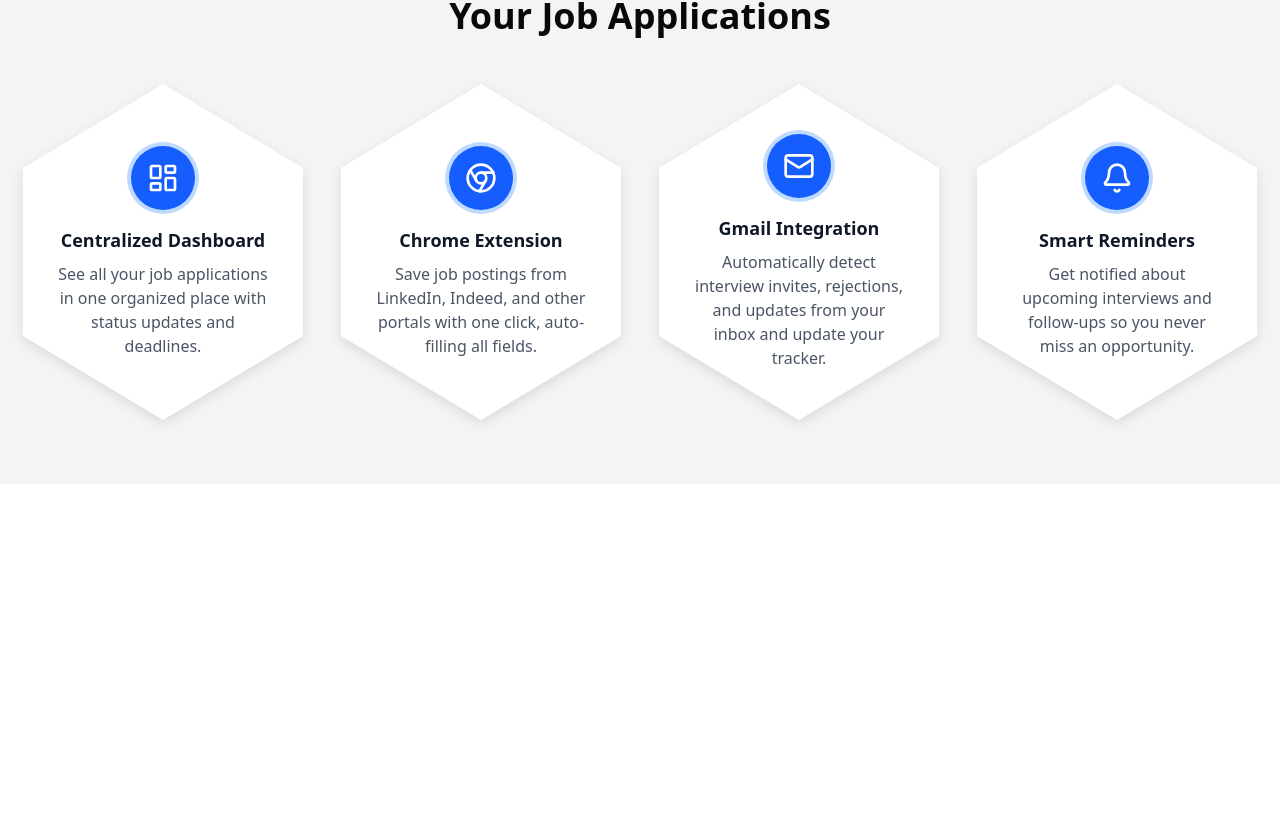
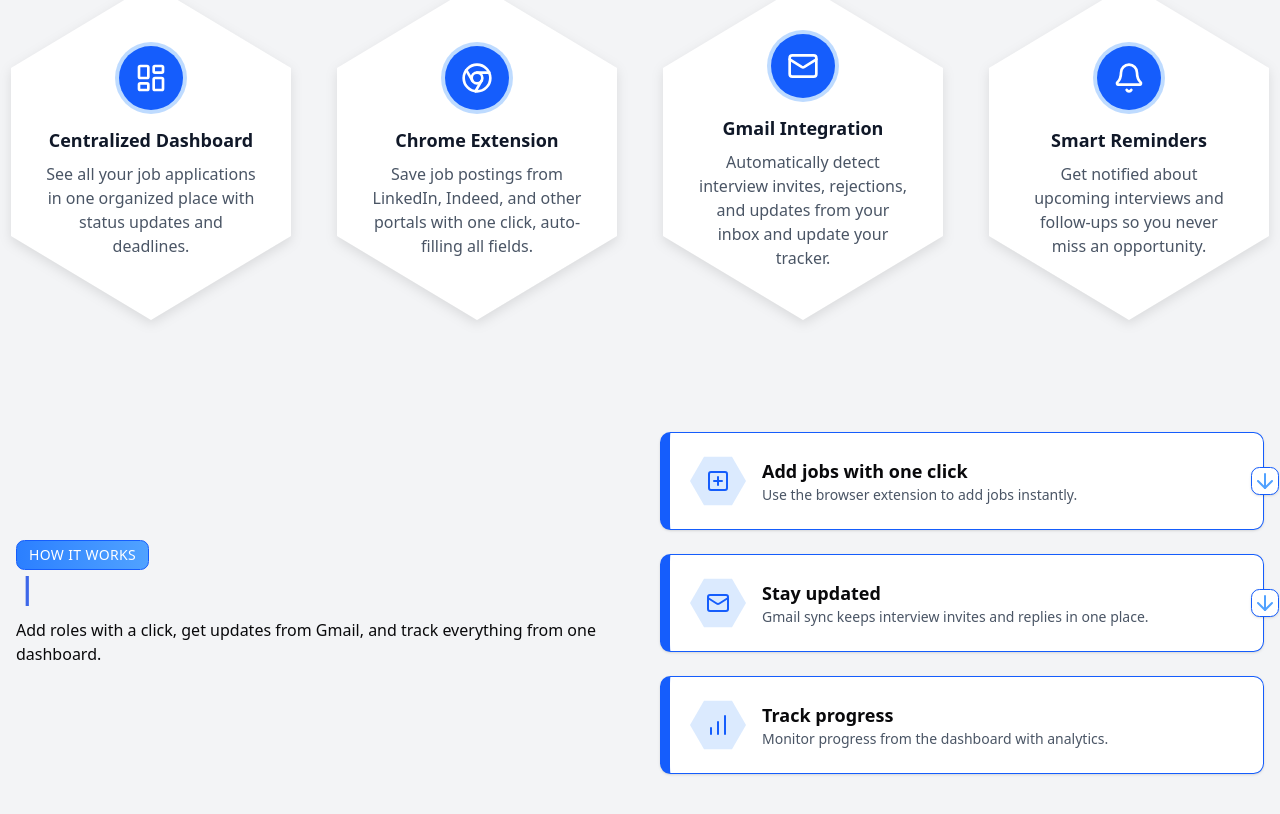
Before and after one commit to iftekhar08019/apply_mate, a Next.js app: page / in a window 1280 px wide. Shown: the part 720-1534 px from the top of the page. Before the commit the page ends 1204 px from the top, so only its background shows below. Built offline with nearby package versions, Linux system fonts and the light colour scheme.

Commit message:
added how to work section

```diff
--- a/package.json
+++ b/package.json
@@ -13,12 +13,14 @@
     "@radix-ui/react-slot": "^1.2.3",
     "class-variance-authority": "^0.7.1",
     "clsx": "^2.1.1",
+    "lenis": "^1.3.11",
     "lottie-react": "^2.4.1",
     "lucide-react": "^0.544.0",
     "next": "15.5.4",
     "next-themes": "^0.4.6",
     "react": "19.1.0",
     "react-dom": "19.1.0",
+    "react-simple-typewriter": "^5.0.1",
     "tailwind-merge": "^3.3.1"
   },
   "devDependencies": {
--- a/src/app/components/banner-section.tsx
+++ b/src/app/components/banner-section.tsx
@@ -1,7 +1,7 @@
 "use client";
 import React, { useEffect, useState } from "react";
 import Lottie from "lottie-react";
-import { Button } from "@/components/ui/button";
+
 
 export default function BannerSection() {
   const [animationData, setAnimationData] = useState(null);
@@ -13,8 +13,8 @@ export default function BannerSection() {
   }, []);
 
   return (
-    <section className="bg-gray-100 dark:bg-gray-900">
-      <div className="container mx-auto flex flex-col md:flex-row items-center gap-10">
+    <section className="">
+      <div className="container mx-auto flex flex-col-reverse md:flex-row items-center gap-10">
         {/* Left Text Section */}
         <div className="flex-1 text-center md:text-left space-y-4">
           <h1 className="text-4xl md:text-5xl font-bold leading-tight">
--- a/src/app/components/feature-section.tsx
+++ b/src/app/components/feature-section.tsx
@@ -91,8 +91,8 @@ export default function FeatureSection() {
         }
       `}</style>
 
-      <section className="bg-gray-100 py-16 dark:bg-gray-900">
-        <div className="container mx-auto px-4">
+      <section className="pb-16">
+        <div className="container mx-auto">
           <div className="mb-12 text-center">
             <h2 className="text-2xl sm:text-3xl lg:text-4xl font-bold">
               Everything You Need to Track <br /> Your Job Applications
--- /dev/null
+++ b/src/app/components/how-it-works.tsx
@@ -0,0 +1,105 @@
+// components/HowItWorks.tsx
+"use client";
+import { ArrowRight, SquarePlus, Mail, BarChart } from "lucide-react";
+import { Typewriter } from "react-simple-typewriter";
+
+type Step = {
+  id: string;
+  title: string;
+  description: string;
+  icon: React.ElementType; // icon component type
+};
+
+const STEPS: Step[] = [
+  {
+    id: "add",
+    title: "Add jobs with one click",
+    description: "Use the browser extension to add jobs instantly.",
+    icon: SquarePlus, // component, not string
+  },
+  {
+    id: "sync",
+    title: "Stay updated",
+    description: "Gmail sync keeps interview invites and replies in one place.",
+    icon: Mail,
+  },
+  {
+    id: "track",
+    title: "Track progress",
+    description: "Monitor progress from the dashboard with analytics.",
+    icon: BarChart,
+  },
+];
+
+export default function HowItWorks() {
+  return (
+    <section className="mx-auto container px-4 py-12 md:flex md:gap-10 items-center">
+      {/* Left side */}
+      <div className="md:w-1/2 mb-8 md:mb-0">
+        <p
+          className="
+    relative inline-block w-fit px-3 py-1 rounded-md text-sm uppercase tracking-wide font-medium text-white
+    bg-gradient-to-r from-blue-500 via-blue-400 to-blue-500
+    bg-[length:200%_100%]
+    border border-blue-600"
+        >
+          How it works
+        </p>
+
+        <h2 className="text-3xl font-bold mb-3 text-blue-700">
+          <Typewriter
+            words={[
+              "3 simple steps to manage applications",
+              "Add jobs, stay updated, track progress",
+              "Everything in one dashboard",
+            ]}
+            loop={0} // 0 = infinite loop
+            cursor
+            cursorStyle="|"
+            typeSpeed={60}
+            deleteSpeed={40}
+            delaySpeed={2000}
+          />
+        </h2>
+
+        <p>
+          Add roles with a click, get updates from Gmail, and track everything
+          from one dashboard.
+        </p>
+      </div>
+
+      {/* Right side */}
+      <div className="flex flex-col gap-6 md:w-1/2">
+        {STEPS.map((step, idx) => {
+          const Icon = step.icon;
+          return (
+            <div
+              key={step.id}
+              className="relative flex items-center gap-4 rounded-lg border dark:bg-gray-800 bg-white p-5 shadow-sm transition-transform duration-200 hover:scale-[1.02] border-blue-600 border-l-10"
+            >
+              {/* Hexagon with icon inside */}
+              <div className="flex-shrink-0 grid place-items-center w-14 h-14 dark:bg-gray-900 bg-blue-100 text-blue-600 [clip-path:polygon(25%_6.7%,75%_6.7%,100%_50%,75%_93.3%,25%_93.3%,0%_50%)]">
+                <Icon className="h-6 w-6" />
+              </div>
+
+              {/* Text */}
+              <div className="flex-1">
+                <h3 className="font-semibold text-lg">{step.title}</h3>
+                <p className="text-sm text-gray-600 dark:text-gray-400">
+                  {step.description}
+                </p>
+              </div>
+
+              {/* Arrow badge (except last) */}
+              {idx < STEPS.length - 1 && (
+                <div className="absolute -right-4 top-1/2 -translate-y-1/2 grid h-7 w-7 place-items-center border border-blue-600 rounded-md bg-white dark:bg-gray-700 shadow">
+                  <ArrowRight className="h-6 w-6 text-blue-400 rotate-90" />
+                </div>
+              )}
+            </div>
+          );
+        })}
+      </div>
+    </section>
+  );
+}
--- a/src/app/page.tsx
+++ b/src/app/page.tsx
@@ -1,14 +1,17 @@
 import BannerSection from "./components/banner-section";
-import { ModeToggle } from "./components/mode-toggle";
-import ProblemStrip from "./components/feature-section";
+import FeatureSection from "./components/feature-section";
+import HowItWorks from "./components/how-it-works";
+
 
 export default function Home() {
   return (
     <>
-      <ModeToggle/>
-      <BannerSection />
-      <ProblemStrip/>
+      <section className="bg-gray-100 dark:bg-gray-900">
+
+        <BannerSection />
+        <FeatureSection />
+        <HowItWorks />
+      </section>
     </>
-
   );
 }
```
Also changed, not shown: 1 other file (tests, documents, lock files or other folders).
